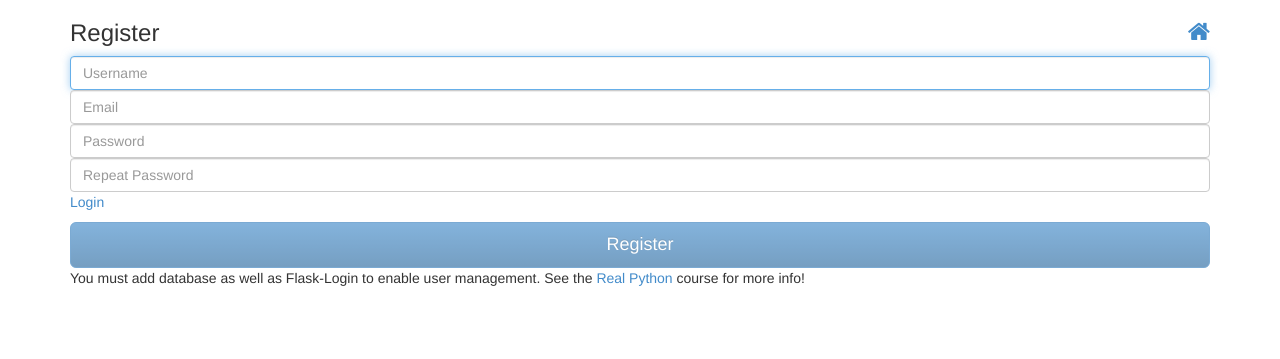
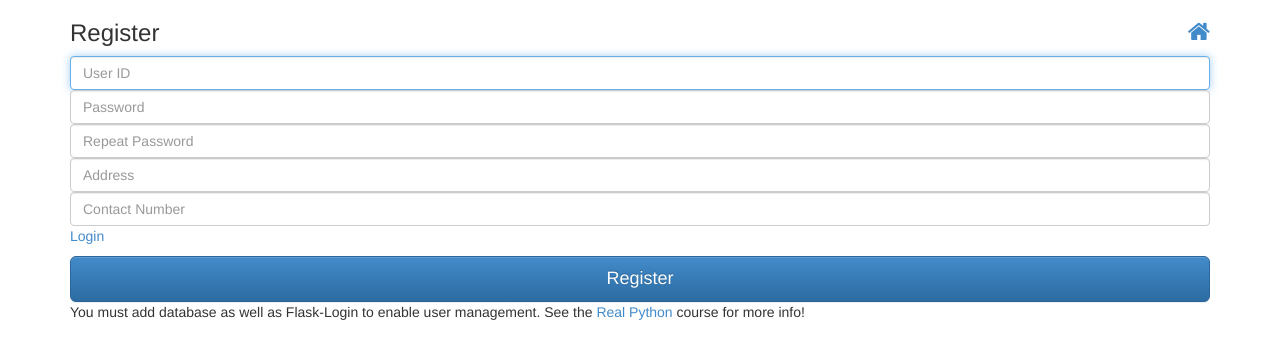
Before and after one commit to software-1234/cs2102_project, a Flask app: page /register in a window 1280 px wide. Shown: the top 359 px of the page. Run offline with Flask 2, Linux system fonts and the light colour scheme; parts of the project's set-up code (start-up, migrations or seed data) failed here and were passed over; some libraries are stand-ins or nearby versions.

Commit message:
Add db, Add register, No validation

```diff
--- a/_updated/app/forms.py
+++ b/_updated/app/forms.py
@@ -10,7 +10,7 @@ class RegisterForm(Form):
     email = TextField(
         'Email', validators=[DataRequired(), Length(min=6, max=40)]
     )
-    password = PasswordField(
+    password_hash = PasswordField(
         'Password', validators=[DataRequired(), Length(min=6, max=40)]
     )
     confirm = PasswordField(
--- a/app.py
+++ b/app.py
@@ -2,20 +2,36 @@
 # Imports
 #----------------------------------------------------------------------------#
 
-from flask import Flask, render_template, request
-# from flask.ext.sqlalchemy import SQLAlchemy
+from flask import Flask, flash, render_template, request, url_for, redirect, session
+from wtforms import Form, BooleanField, TextField, PasswordField, validators, PasswordField, StringField
+from flask.ext.sqlalchemy import SQLAlchemy
 import logging
 from logging import Formatter, FileHandler
-from forms import *
-import os
+from forms import RegisterForm, LoginForm, ForgotForm
+from flask_wtf import Form
+from sqlalchemy import create_engine
+from sqlalchemy import Table, Column, String, MetaData
+
+# Set your classes here.
+
 
 #----------------------------------------------------------------------------#
 # App Config.
 #----------------------------------------------------------------------------#
-
 app = Flask(__name__)
+app.debug = True
 app.config.from_object('config')
 #db = SQLAlchemy(app)
+db = create_engine("postgres://postgres:1@127.0.0.1:5432")
+meta = MetaData(db)
+users_table = Table('users', meta,
+    Column('user_id', String, primary_key=True),
+    Column('password_hash', String),
+    Column('address', String),
+    Column('contact_number', String))
+users_table.drop()
+users_table.create()
+
 
 # Automatically tear down SQLAlchemy.
 '''
@@ -36,6 +52,7 @@ def login_required(test):
             return redirect(url_for('login'))
     return wrap
 '''
+
 #----------------------------------------------------------------------------#
 # Controllers.
 #----------------------------------------------------------------------------#
@@ -57,10 +74,16 @@ def login():
     return render_template('forms/login.html', form=form)
 
 
-@app.route('/register')
+@app.route('/register', methods=["GET","POST"])
 def register():
     form = RegisterForm(request.form)
+
+    if(request.method == "POST"):
+        insert_statement = users_table.insert().values(user_id = form.user_id.data, password_hash = form.password_hash.data, address = form.address.data, contact_number = form.contact_number.data)
+        db.connect().execute(insert_statement)
+        return redirect(url_for('login'))
     return render_template('forms/register.html', form=form)
+
 
 
 @app.route('/forgot')
--- a/forms.py
+++ b/forms.py
@@ -1,29 +1,31 @@
 from flask_wtf import Form
-from wtforms import TextField, PasswordField
+from wtforms import TextField, PasswordField, StringField
+from wtforms.fields.html5 import TelField
 from wtforms.validators import DataRequired, EqualTo, Length
 
 # Set your classes here.
 
 
 class RegisterForm(Form):
-    name = TextField(
-        'Username', validators=[DataRequired(), Length(min=6, max=25)]
+    user_id = StringField(
+        'User ID' , validators=[DataRequired(), Length(max=25)]
     )
-    email = TextField(
-        'Email', validators=[DataRequired(), Length(min=6, max=40)]
-    )
-    password = PasswordField(
-        'Password', validators=[DataRequired(), Length(min=6, max=40)]
+    password_hash = PasswordField(
+        'Password' , validators=[DataRequired(), Length(max=40)]
     )
     confirm = PasswordField(
-        'Repeat Password',
-        [DataRequired(),
-        EqualTo('password', message='Passwords must match')]
+        'Repeat Password' , [DataRequired(), EqualTo('password', message='Passwords must match')]
+    )
+    address = StringField(
+        'Address' , validators=[DataRequired(), Length(max=40)]
+    )
+    contact_number = StringField(
+        'Contact Number' , validators=[DataRequired(), Length(max=40)]
     )
 
 
 class LoginForm(Form):
-    name = TextField('Username', [DataRequired()])
+    user_id = TextField('User ID', [DataRequired()])
     password = PasswordField('Password', [DataRequired()])
 
 
--- a/templates/forms/login.html
+++ b/templates/forms/login.html
@@ -3,11 +3,11 @@
 {% block content %}
   <form method="post" class="form">
     <h3 class="form-heading">Login <a href="{{ url_for('home') }}" title="Back to homepage"><i class="fa fa-home pull-right"></i></a></h3>
-    {{ form.name(class_ = 'form-control first-input', placeholder = form.name.label.text, required = true, autofocus = true) }}
+    {{ form.user_id(class_ = 'form-control first-input', placeholder = form.user_id.label.text, required = true, autofocus = true) }}
     {{ form.password(class_ = 'form-control last-input', placeholder = form.password.label.text, required = true) }}
     <p class="pull-left"><a href="{{ url_for('forgot') }}">Forgot Password?</a></p>
     <p class="pull-right"><a href="{{ url_for('register') }}">Register</a></p>
-    <input type="submit" value="Submit" class="btn btn-primary btn-lg btn-block" disabled>
+    <input type="submit" value="Submit" class="btn btn-primary btn-lg btn-block">
     <p>You must add database as well as Flask-Login to enable user management. See the <a href="http://www.realpython.com">Real Python</a> course for more info!</p>
   </form>
 {% endblock %}
--- a/templates/forms/register.html
+++ b/templates/forms/register.html
@@ -1,14 +1,16 @@
+
 {% extends 'layouts/form.html' %}
 {% block title %}Register{% endblock %}
 {% block content %}
   <form method="post" class="form">
     <h3 class="form-heading">Register <a href="{{ url_for('home') }}" title="Back to homepage"><i class="fa fa-home pull-right"></i></a></h3>
-    {{ form.name(class_ = 'form-control first-input', placeholder = form.name.label.text, required = true, autofocus = true) }}
-    {{ form.email(class_ = 'form-control', placeholder = form.email.label.text, required = true) }}
-    {{ form.password(class_ = 'form-control', placeholder = form.password.label.text, required = true) }}
+    {{ form.user_id(class_ = 'form-control first-input', placeholder = form.user_id.label.text, required = true, autofocus = true) }}
+    {{ form.password_hash(class_ = 'form-control', placeholder = form.password_hash.label.text, required = true) }}
     {{ form.confirm(class_ = 'form-control last-input', placeholder = form.confirm.label.text, required = true) }}
+    {{ form.address(class_ = 'form-control last-input', placeholder = form.address.label.text, required = true) }}
+    {{ form.contact_number(class_ = 'form-control last-input', placeholder = form.contact_number.label.text, required = true) }}
     <p class="pull-left"><a href="{{ url_for('login') }}">Login</a></p>
-    <input type="submit" value="Register" class="btn btn-primary btn-lg btn-block"  disabled>
+    <input type="submit" value="Register" class="btn btn-primary btn-lg btn-block" >
     <p>You must add database as well as Flask-Login to enable user management. See the <a href="http://www.realpython.com">Real Python</a> course for more info!</p>
   </form>
 {% endblock %}
```
Also changed, not shown: table.py (added, +26 -0 lines), __init__.py (added), database.db (added).
